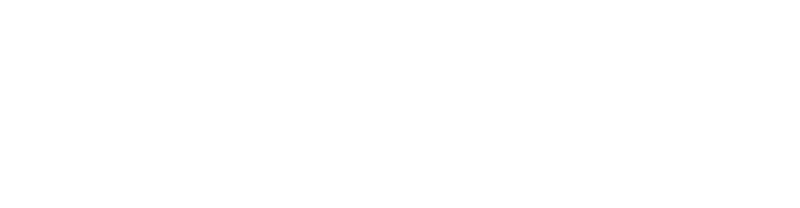
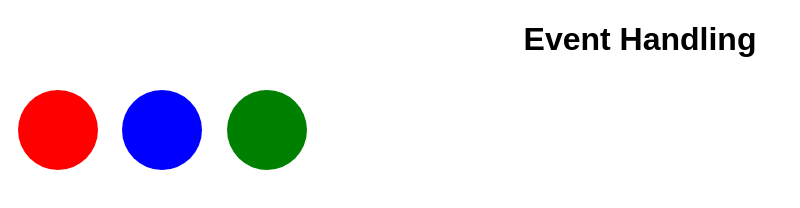
Before and after one commit to DS4200-S22/hw-04-hw-04-angelina-and-ethan, a plain HTML site: page index.html in a window 1280 px wide. Shown: the whole page, without its empty margins (0-800 px from the left). Drawn offline with Linux system fonts and the light colour scheme; files that its build step writes are made by us from their sources.

Commit message:
Add html

```diff
--- a/index.html
+++ b/index.html
@@ -1,14 +1,23 @@
 <!DOCTYPE html>
 <html>
+  <head>
+    <meta charset="utf-8" />
+    <title>hw-04</title>
+    <link rel="stylesheet" href="index.css" />
+  </head>
 
-<head>
-    <meta charset=utf-8/>
-</head>
-
-
-<body>
-
-
-</body>
-
+  <body>
+    <h1>Event Handling</h1>
+    <div>
+      <svg height="100" width="100">
+        <circle id="circle1" cx="50" cy="50" r="40" fill="red" />
+      </svg>
+      <svg height="100" width="100">
+        <circle id="circle2" cx="50" cy="50" r="40" fill="blue" />
+      </svg>
+      <svg height="100" width="100">
+        <circle id="circle3" cx="50" cy="50" r="40" fill="green" />
+      </svg>
+    </div>
+  </body>
 </html>
--- /dev/null
+++ b/reference/index.css
@@ -0,0 +1,12 @@
+body {
+  font-family: Arial, Helvetica, sans-serif;
+}
+
+h1 {
+  text-align: center;
+}
+
+#circle1,
+#circle3 {
+  border: 2px solid black;
+}
```
